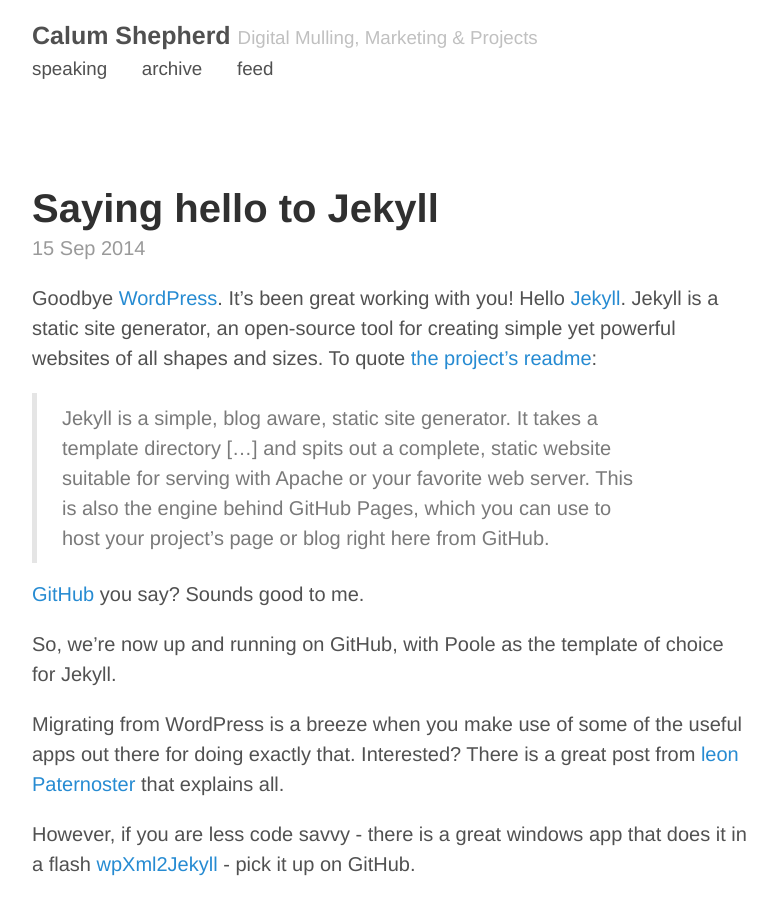
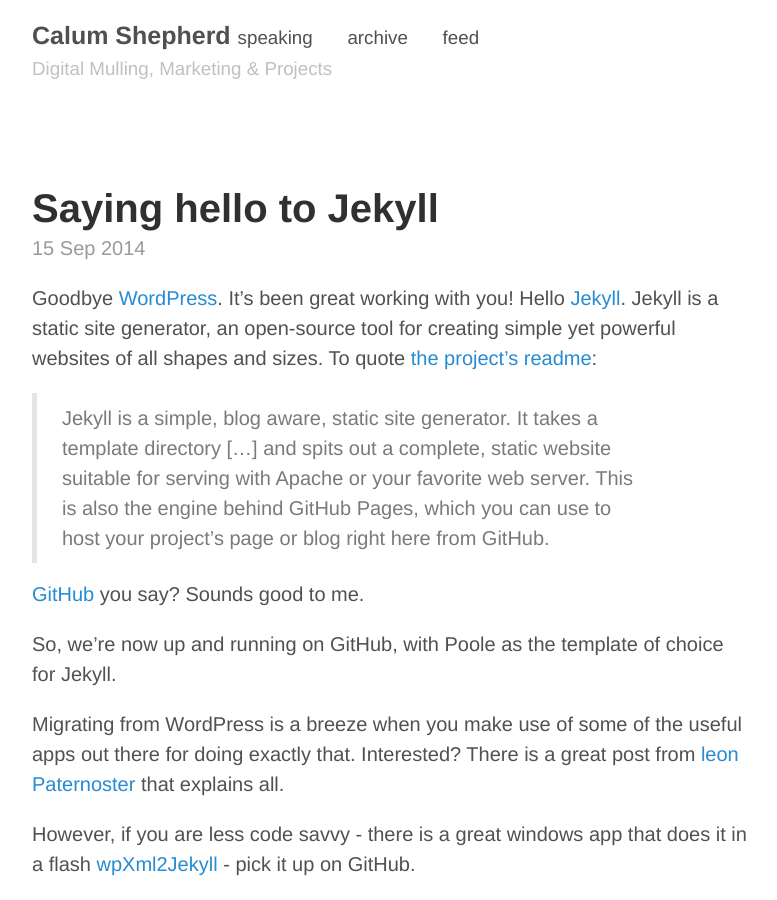
Before and after one commit to calcode/calcode.github.io, a Jekyll site: the page built from index.html, in a window 1280 px wide and 900 px high. Shown: the whole window, without its empty margins (248-1025 px from the left). Built offline with Jekyll 4.4.1, drawn with Linux system fonts in a browser that asks for light colours; Markdown is read by kramdown in place of the engine named in the settings; the list of posts is cut into pages by our own code.

Commit message:
updated navigation

```diff
--- a/_layouts/default.html
+++ b/_layouts/default.html
@@ -9,13 +9,13 @@
       <div class="masthead">
          <h3 class="masthead-title">
            <a href="{{ site.baseurl }}" title="Home">{{ site.title }}</a>
-              <!--site tagline-->
-              <small>{{ site.tagline }}</small>
              <!--addition of menu at top of page-->
-             <p>{% for page in site.pages_list %}
+             {% for page in site.pages_list %}
                 <small><a href="{{ page[1]  }}">{{ page[0] }}</a></small>
                  &nbsp;&nbsp;&nbsp;
-                 {% endfor %}</p>
+                 {% endfor %}
+                 <!--site tagline-->
+             <p><small>{{ site.tagline }}</small></p>
          </h3>
       </div>
 
```
